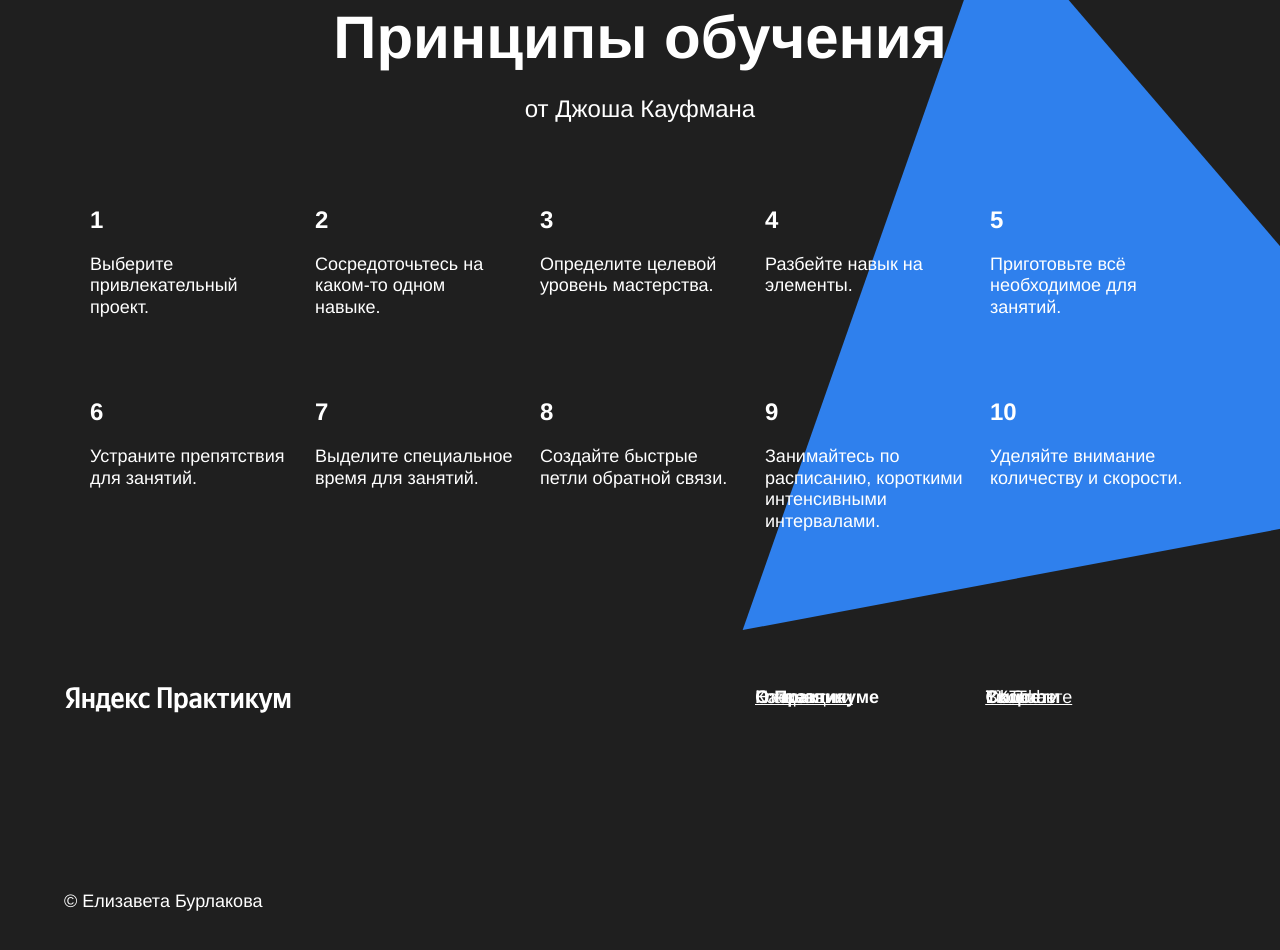
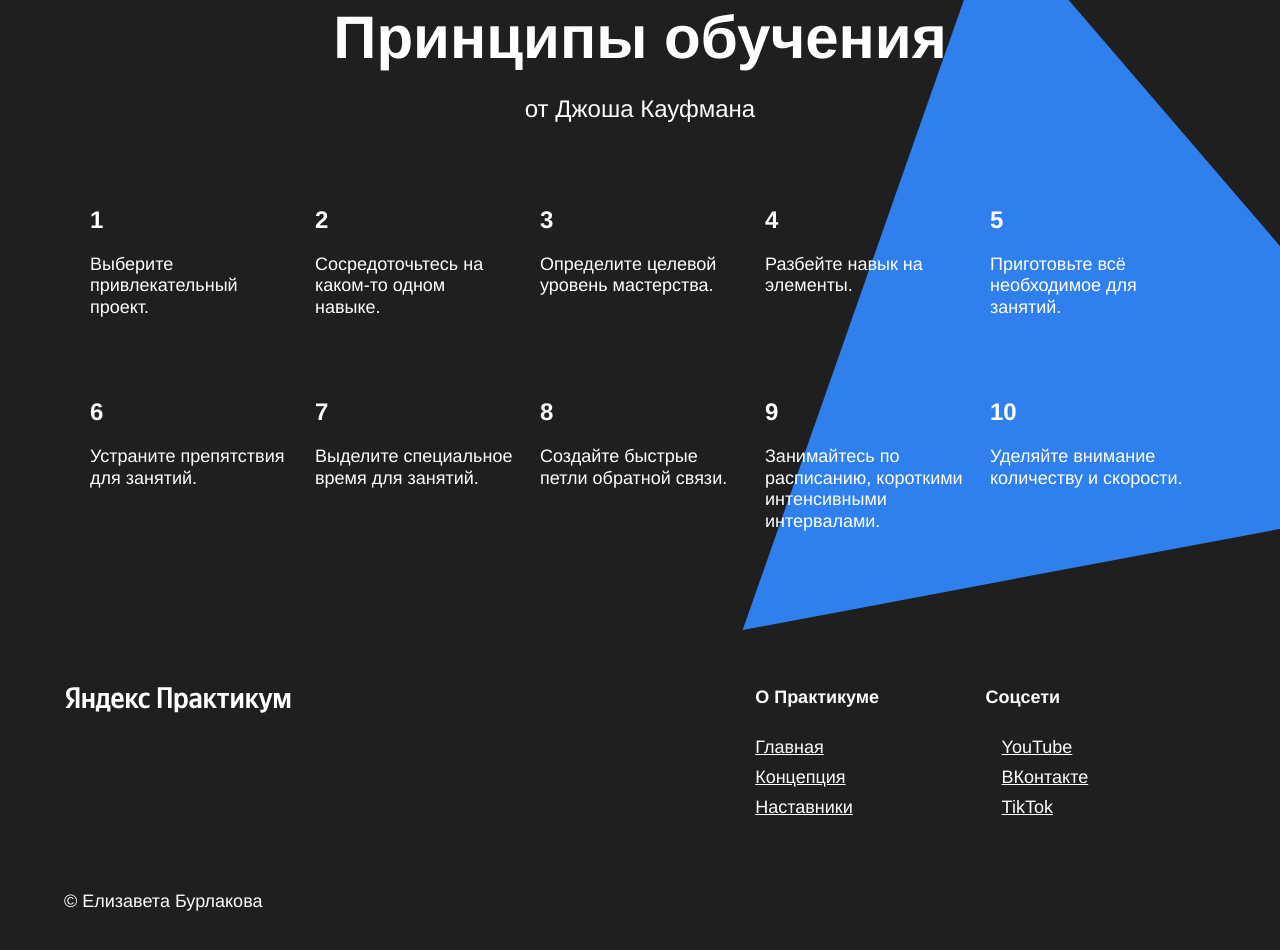
Before and after one commit to burlake/how-to-learn-project, a plain HTML site: page index.html in a window 1280 px wide. Shown: the part 3014-3964 px from the top of the page. Drawn offline with Linux system fonts and the light colour scheme; files whose address does not match are found by name.

Commit message:
position - 1

```diff
--- a/styles/style.css
+++ b/styles/style.css
@@ -318,7 +318,7 @@ align-content: center;
   justify-content: space-between;
   display: grid;
   grid-template-columns: 3fr 1fr 1fr;
-  position: relative;
+
 
 }
 .footer__column_copyright{
@@ -368,8 +368,7 @@ align-content: center;
   padding-right: 10px;
   width: 16px;
   height: 16px;
-  position: absolute;
-  z-index: 2;
+
 }
 .footer__column-link{
   color: white;
@@ -378,14 +377,12 @@ align-content: center;
   font-size: 18px;
   font-weight: normal;
   list-style: none;
-  position: absolute;
-  z-index: 0;
+
 }
 .footer__column-links{
   list-style: none;
   display: flex;
   flex-direction: column;
   justify-content: flex-start;
-  position: absolute;
-  z-index: 0;
+
 }
```
